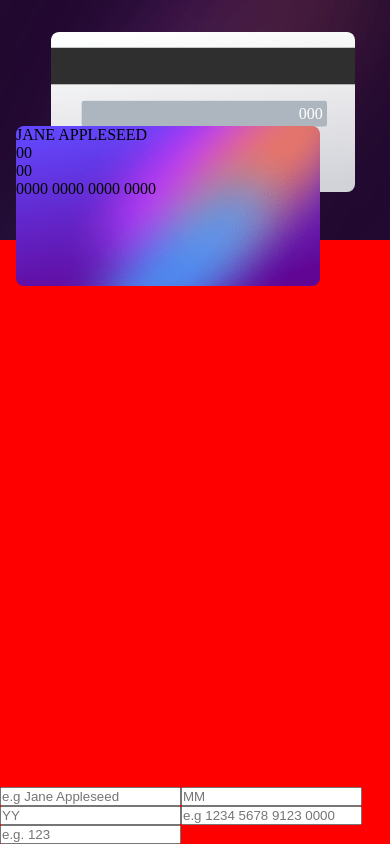
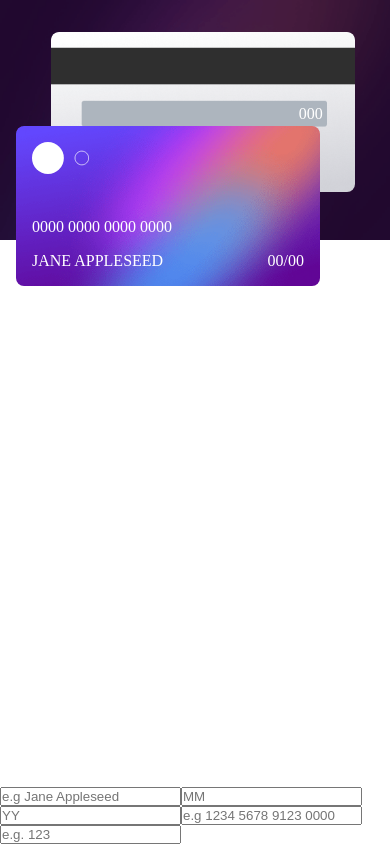
Before and after one commit to Nuuriii/interactive-card, a React (Vite) app: page / in a window 390 px wide. Built offline with nearby package versions, Linux system fonts and the light colour scheme.

Commit message:
style: styling card component in mobile view

```diff
--- a/src/components/Wrapper/wrapper.style.ts
+++ b/src/components/Wrapper/wrapper.style.ts
@@ -10,7 +10,6 @@ export const Container = styled.div`
 export const Wrapper = styled.div`
   display: flex;
   height: 100vh;
-  background-color: red;
   justify-content: space-between;
   align-items: center;
   flex-direction: column;
--- a/src/components/ui/Card.style.ts
+++ b/src/components/ui/Card.style.ts
@@ -15,6 +15,10 @@ export const Wrapper = styled.div`
 export const FrontCard = styled.div`
   background-image: url(${BgFrontCard});
   z-index: 1;
+  padding: 1rem;
+  display: flex;
+  justify-content: space-between;
+  flex-direction: column;
   background-size: cover;
   background-repeat: no-repeat;
   height: 10rem;
@@ -23,6 +27,26 @@ export const FrontCard = styled.div`
   position: absolute;
   width: 19rem;
   border-radius: 0.5rem;
+`;
+
+export const ImageWrapper = styled.div`
+  display: flex;
+  img {
+    height: 2rem;
+  }
+`;
+
+export const UserInformation = styled.div`
+  display: block;
+  color: #fff;
+  > p {
+    margin-bottom: 1rem;
+  }
+`;
+
+export const OtherInformation = styled.div`
+  display: flex;
+  justify-content: space-between;
 `;
 
 export const BackCard = styled.div`
--- a/src/components/ui/Card.tsx
+++ b/src/components/ui/Card.tsx
@@ -1,4 +1,12 @@
-import { Wrapper, FrontCard, BackCard } from './Card.style';
+import {
+  Wrapper,
+  FrontCard,
+  BackCard,
+  ImageWrapper,
+  UserInformation,
+  OtherInformation,
+} from './Card.style';
+import CardLogo from '../../assets/card-logo.svg';
 
 interface CardProps {
   name: string;
@@ -12,10 +20,18 @@ export const Card = ({ name, month, year, number, cvc }: CardProps) => {
   return (
     <Wrapper>
       <FrontCard>
-        <p>{name !== '' ? name : 'JANE APPLESEED'}</p>
-        <p>{month > 0 ? month : '00'}</p>
-        <p>{year > 0 ? year : '00'}</p>
-        <p>{number > 0 ? number : '0000 0000 0000 0000'}</p>
+        <ImageWrapper>
+          <img src={CardLogo} alt='' />
+        </ImageWrapper>
+        <UserInformation>
+          <p>{number > 0 ? number : '0000 0000 0000 0000'}</p>
+          <OtherInformation>
+            <p>{name !== '' ? name : 'JANE APPLESEED'}</p>
+            <p>
+              {month > 0 ? month : '00'}/{year > 0 ? year : '00'}
+            </p>
+          </OtherInformation>
+        </UserInformation>
       </FrontCard>
       <BackCard>
         <p>{cvc > 0 ? cvc : '000'}</p>
```
